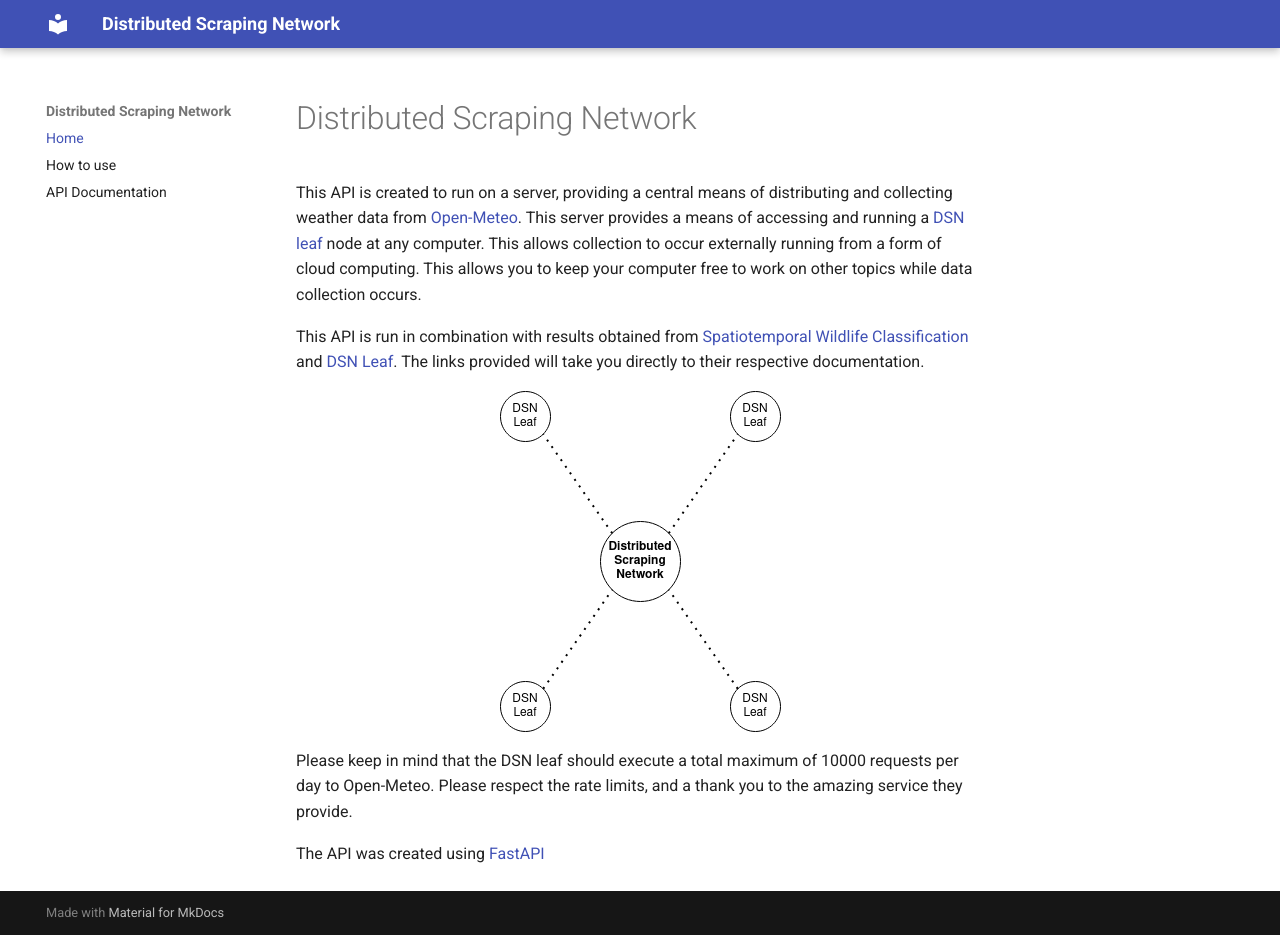
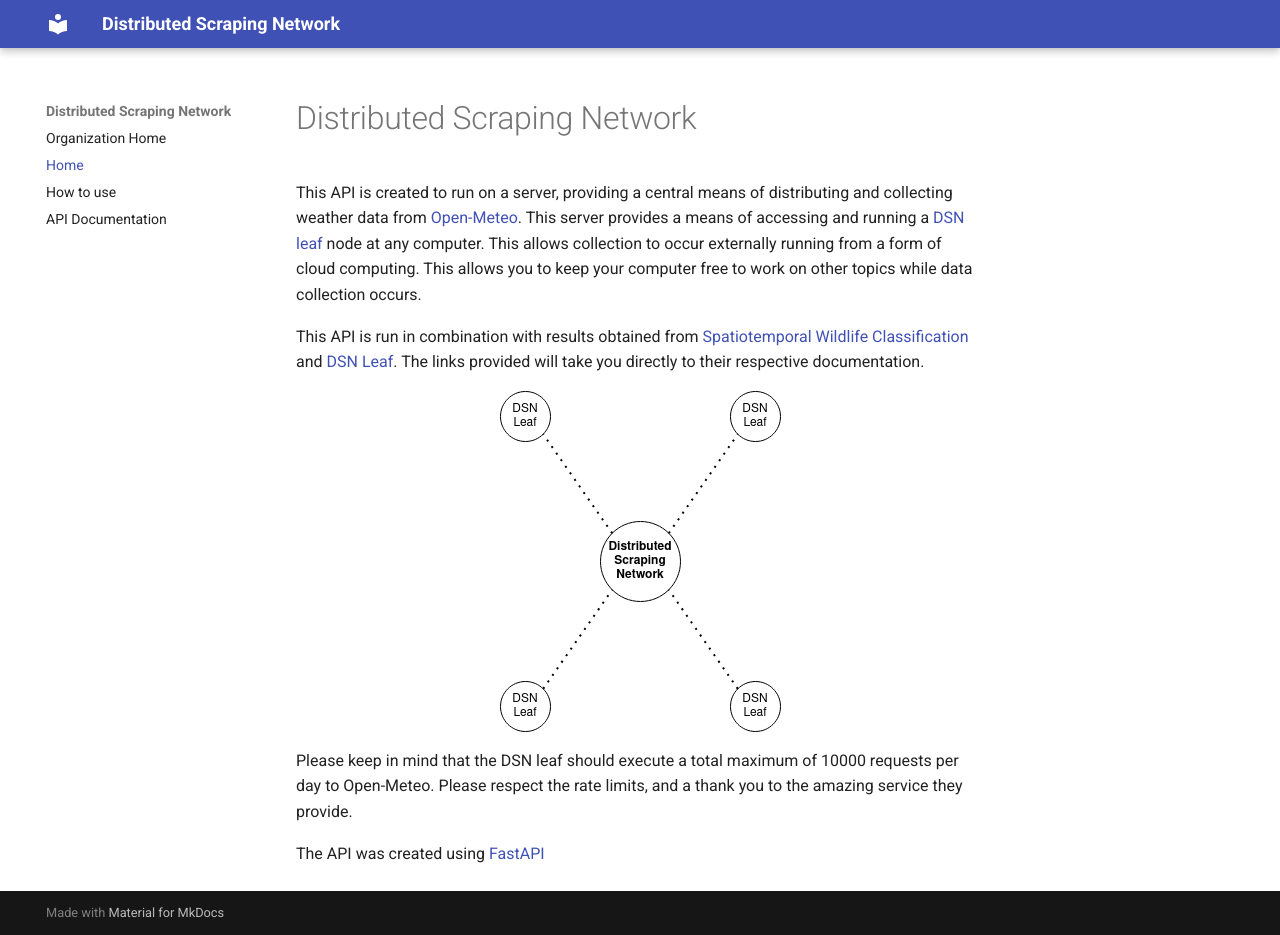
Before and after one commit to Spatiotemporal-Wildlife-Classification/Distributed-Scraping-Network, an MkDocs documentation site: the page built from docs/index.md, in a window 1280 px wide and 935 px high. Built offline with MkDocs 1.6.1 and Material for MkDocs 9.7.7, drawn with Linux system fonts in a browser that asks for light colours.

Commit message:
Organization home added

```diff
--- a/mkdocs.yml
+++ b/mkdocs.yml
@@ -9,6 +9,7 @@ plugins:
         default_handler: python
 
 nav:
+  - Organization Home: https://spatiotemporal-wildlife-classification.github.io/
   - Home: index.md
   - How to use: use.md
   - API Documentation: api.md
```
